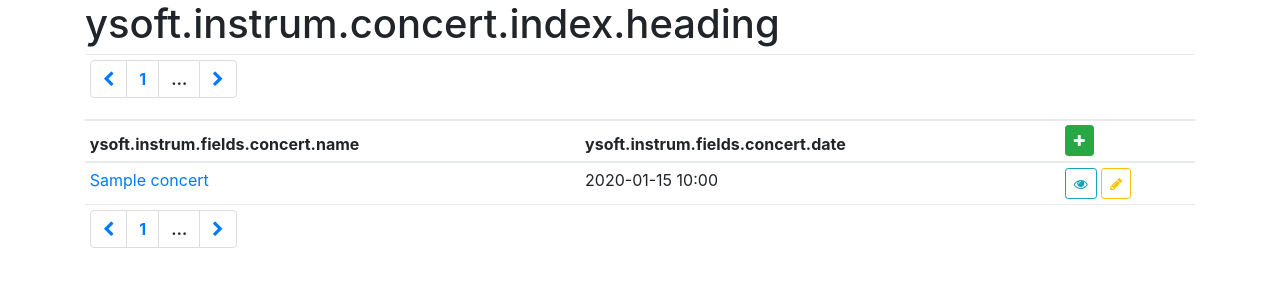
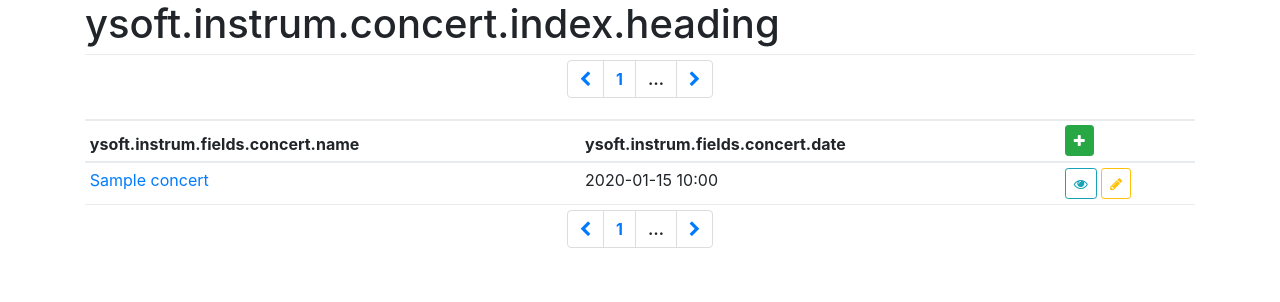
Before and after one commit to Ymox/instrum-partitions, a Symfony app: template app/Resources/views/concert/index.html.twig in a window 1280 px wide. Shown: the part 54-356 px from the top of the page. Run offline with Twig, Linux system fonts and the light colour scheme; the template is opened without the code that fills it: most values are stand-ins (such as "Sample title", 1, 10 or a date in 2020); some libraries are stand-ins or nearby versions.

Commit message:
Centrage de la pagination sur écrans ≥ sm

```diff
--- a/app/Resources/views/concert/index.html.twig
+++ b/app/Resources/views/concert/index.html.twig
@@ -9,7 +9,7 @@
         <thead>
 			<tr>
 				<th colspan="3">
-					<ul class="pagination mx-auto">
+					<ul class="pagination justify-content-sm-center">
 					{% set page = app.request.query.get('page', 1) %}
 					{%- if not (page == 1) %}
 						<li class="page-item"><a href="{{ path('concert_index', {'page': page - 1}) }}" class="page-link"><i class="fa fa-chevron-left"></i></a></li>
@@ -44,7 +44,7 @@
         <tfoot>
 			<tr>
 				<th colspan="3">
-					<ul class="pagination mx-auto">
+					<ul class="pagination justify-content-sm-center">
 					{% set page = app.request.query.get('page', 1) %}
 					{%- if not (page == 1) %}
 						<li class="page-item"><a href="{{ path('concert_index', {'page': page - 1}) }}" class="page-link"><i class="fa fa-chevron-left"></i></a></li>
--- a/app/Resources/views/person/index.html.twig
+++ b/app/Resources/views/person/index.html.twig
@@ -9,7 +9,7 @@
 		<thead>
 			<tr>
 				<th colspan="8">
-					<ul class="pagination mx-auto">
+					<ul class="pagination justify-content-sm-center">
 					{% set page = app.request.query.get('page', 1) %}
 					{%- if not (page == 1) %}
 						<li class="page-item"><a href="{{ path('person_index', app.request.query|merge({'page': page - 1})) }}" class="page-link"><i class="fa fa-chevron-left"></i></a></li>
@@ -44,7 +44,7 @@
 		<tfoot>
 			<tr>
 				<th colspan="8">
-					<ul class="pagination mx-auto">
+					<ul class="pagination justify-content-sm-center">
 					{% set page = app.request.query.get('page', 1) %}
 					{%- if not (page == 1) %}
 						<li class="page-item"><a href="{{ path('person_index', app.request.query|merge({'page': page - 1})) }}" class="page-link"><i class="fa fa-chevron-left"></i></a></li>
--- a/app/Resources/views/piece/index.html.twig
+++ b/app/Resources/views/piece/index.html.twig
@@ -10,7 +10,7 @@
 			<thead>
 				<tr>
 					<th colspan="8">
-						<ul class="pagination mx-auto">
+						<ul class="pagination justify-content-sm-center">
 						{% set page = app.request.query.get('page', 1) %}
 						{%- if not (page == 1) %}
 							<li class="page-item"><a href="{{ path('piece_index', app.request.query|merge({'page': page - 1})) }}" class="page-link"><i class="fa fa-chevron-left"></i></a></li>
@@ -72,7 +72,7 @@
 				</tr>
 				<tr>
 					<th colspan="8">
-						<ul class="pagination mx-auto">
+						<ul class="pagination justify-content-sm-center">
 						{% set page = app.request.query.get('page', 1) %}
 						{%- if not (page == 1) %}
 							<li class="page-item"><a href="{{ path('piece_index', app.request.query|merge({'page': page - 1})) }}" class="page-link"><i class="fa fa-chevron-left"></i></a></li>
```
